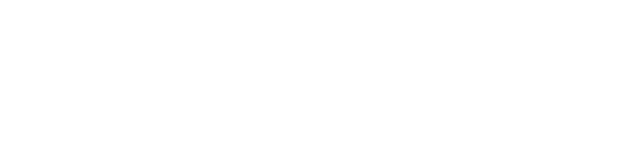
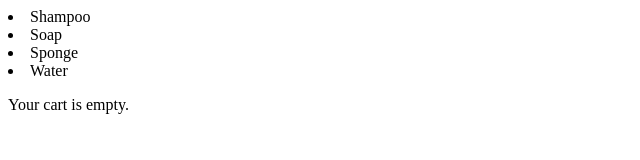
Before and after one commit to S-Man129/alx_javascript, a website: page Cookies_local_storage/5-index.html in a window 1280 px wide. Shown: the whole page, without its empty margins (0-640 px from the left). Drawn offline with Linux system fonts and the light colour scheme.

Commit message:
5. Local storage

```diff
--- a/Cookies_local_storage/4-index.html
+++ b/Cookies_local_storage/4-index.html
@@ -13,7 +13,7 @@
             font-weight: normal;
         }
     </style>
-    <script src="https://cdn.jsdelivr.net/npm/js-cookie@3.0.1/src/js.cookie.js"></script>
+    <script src="https://cdn.jsdelivr.net/npm/js-cookie@3.0.5/dist/js.cookie.min.js"></script>
 </head>
 <body>
     <div id="loginForm" style="display:none;">
--- a/Cookies_local_storage/5-index.html
+++ b/Cookies_local_storage/5-index.html
@@ -0,0 +1,73 @@
+<!DOCTYPE html>
+<html lang="en">
+<head>
+    <meta charset="UTF-8">
+    <meta name="viewport" content="width=device-width, initial-scale=1.0">
+    <title>Shopping Cart</title>
+</head>
+<body>
+    <div id="items-container">
+        <!-- Available items will be displayed here -->
+    </div>
+    <div id="cart-container">
+        <!-- Cart message will be displayed here -->
+    </div>
+    <script>
+        // Check if local storage is available
+        function isLocalStorageAvailable() {
+            try {
+                localStorage.setItem('test', 'test');
+                localStorage.removeItem('test');
+                return true;
+            } catch (e) {
+                return false;
+            }
+        }
+
+        // Array of available items
+        const availableItems = ['Shampoo', 'Soap', 'Sponge', 'Water'];
+
+        // Function to add an item to the cart
+        function addItemToCart(item) {
+            localStorage.setItem(item, 'true');
+            displayCart();
+        }
+
+        // Function to create the store
+        function createStore() {
+            const itemsContainer = document.getElementById('items-container');
+
+            availableItems.forEach((item) => {
+                const li = document.createElement('li');
+                li.textContent = item;
+                li.addEventListener('click', () => addItemToCart(item));
+                itemsContainer.appendChild(li);
+            });
+        }
+
+        // Function to display the cart
+        function displayCart() {
+            const cartContainer = document.getElementById('cart-container');
+            const cartItems = Object.keys(localStorage);
+
+            const cartMessage = document.createElement('p');
+            if (cartItems.length === 0) {
+                cartMessage.textContent = 'Your cart is empty.';
+            } else {
+                const itemList = cartItems.map((item) => `<li>${item}</li>`).join('');
+                cartMessage.innerHTML = `You previously had ${cartItems.length} items in your cart:<ul>${itemList}</ul>`;
+            }
+
+            // Clear previous content and append the cart message
+            cartContainer.innerHTML = '';
+            cartContainer.appendChild(cartMessage);
+        }
+
+        // Check if local storage is available and initialize the application
+        if (isLocalStorageAvailable()) {
+            createStore();
+            displayCart();
+        }
+    </script>
+</body>
+</html>
```
